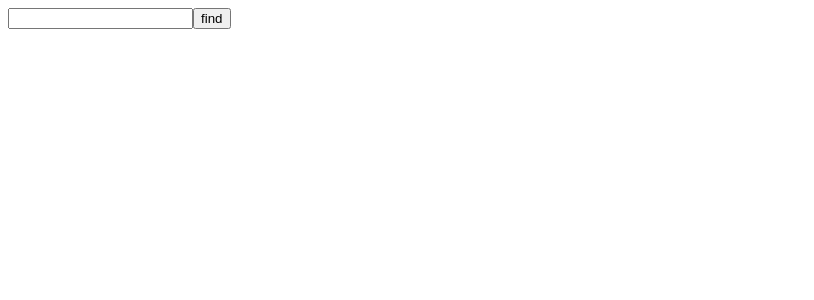
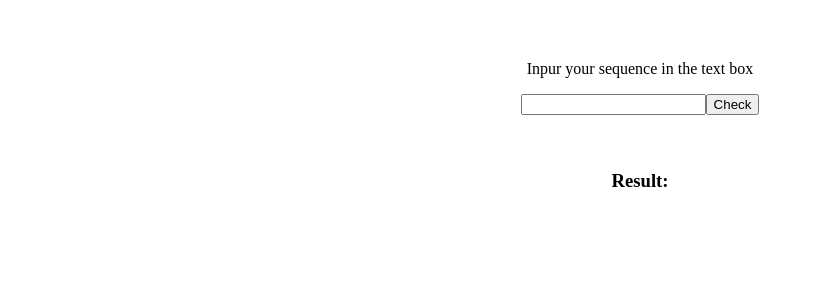
Before and after one commit to hvsp2704/Project01, a React (Create React App) app: page / in a window 1280 px wide. Shown: the top 300 px of the page, without its empty margins (0-814 px from the left). Built offline with nearby package versions, Linux system fonts and the light colour scheme.

Commit message:
changed to https protocol

```diff
--- a/src/App.js
+++ b/src/App.js
@@ -12,14 +12,18 @@ function App() {
   };
 
   const handleConvertToJson = async() => {
-    console.log("here");
+    // console.log("here");
     try {
+      var temp = inputText.replace(/\n+/g, '');
+      var temp = temp.replace(/\s+/g, '');
+
+      console.log(`${JSON.stringify(temp)}`)
 
       var myHeaders = new Headers();
       myHeaders.append("Content-Type", "application/json");
 
       var raw = JSON.stringify({
-        "sequence": `${inputText}`
+        "sequence": `${temp}`
       });
 
       var requestOptions = {
@@ -29,7 +33,8 @@ function App() {
         redirect: 'follow'
       };
 
-      fetch("http://Last-env.eba-2zttxjs2.us-west-2.elasticbeanstalk.com/sequence/", requestOptions)
+      fetch("https://Last-env.eba-2zttxjs2.us-west-2.elasticbeanstalk.com/sequence/", requestOptions)
+      // fetch("http://localhost:3002/sequence/", requestOptions)
         .then(response => response.text())
         .then(result => setJsonString((result)))
         .catch(error => console.log('error', error));
@@ -41,12 +46,22 @@ function App() {
   };
 
   return (
+
     <div>
-      <input type="text" value={inputText} onChange={handleInputChange} />
-      <button onClick={handleConvertToJson}>find</button>
+      <br></br>
+      <br></br>
+      <center>
+      <p>Inpur your sequence in the text box </p>
+      <input type="textarea" value={inputText} onChange={handleInputChange} />
+      <button onClick={handleConvertToJson}>Check</button>
+
+      <br></br>
+      <br></br>
+      <br></br>
       <div>
-        <pre>{jsonString}</pre>
+        <h3>Result:    </h3><pre>{jsonString}</pre>
       </div>
+      </center>
     </div>
   );
 }
```
